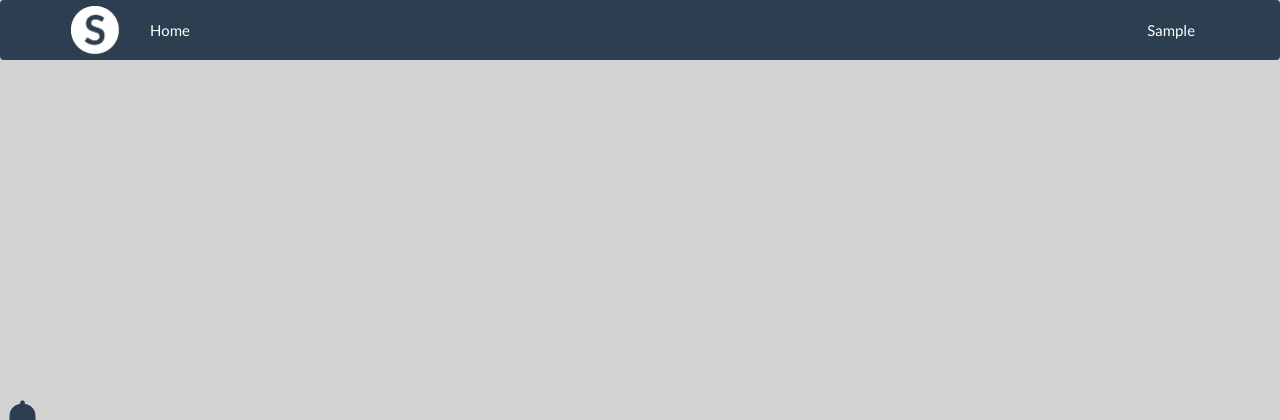
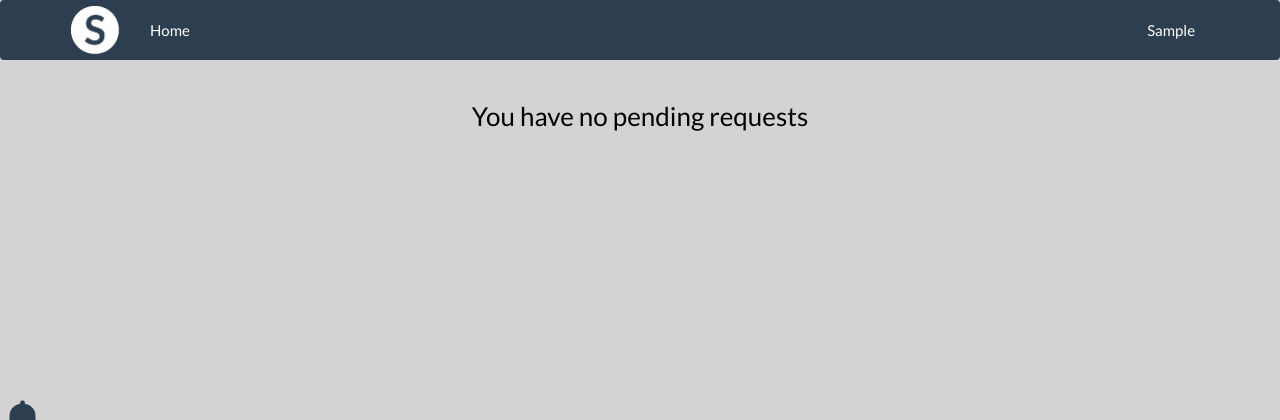
Before and after one commit to rohantarai/soacial, a Laravel app: page /pendingfriends in a window 1280 px wide. Shown: the top 420 px of the page. Run offline with Laravel 8, Linux system fonts and the light colour scheme; a user stored in the database is signed in; tables that the repository leaves empty hold one stand-in row (values such as "Sample post"); settings files or empty folders that the repository lacks are supplied; some libraries are stand-ins or nearby versions.

Commit message:
added a line to display no pending/requested friends if array is empty

```diff
--- a/resources/views/pendingfriends.blade.php
+++ b/resources/views/pendingfriends.blade.php
@@ -2,6 +2,11 @@
 @include('template.notifier')
 @section('content')
     <div class="container">
+        @if(!$users->count())
+            <div class="text-center">
+                <h3 style="color: black;">You have no pending requests</h3>
+            </div>
+        @else
             <div class="row" style="display:flex; flex-wrap: wrap;">
                 @foreach($users as $user)
                     <div class="col-md-3 col-sm-4">
@@ -85,6 +90,7 @@
                     </div>
                 @endforeach
             </div>
+        @endif
     </div>
     <div class="container text-center">
         {{ $users->links() }}
--- a/resources/views/requestedfriends.blade.php
+++ b/resources/views/requestedfriends.blade.php
@@ -2,6 +2,11 @@
 @include('template.notifier')
 @section('content')
     <div class="container">
+        @if(!$users->count())
+            <div class="text-center">
+                <h3 style="color: black;">You have no sent requests</h3>
+            </div>
+        @else
             <div class="row" style="display:flex; flex-wrap: wrap;">
                 @foreach($users as $user)
                     <div class="col-md-3 col-sm-4">
@@ -76,6 +81,7 @@
                     </div>
                 @endforeach
             </div>
+        @endif
     </div>
     <div class="container text-center">
         {{ $users->links() }}
```
Lines whose indentation alone changed are shown as unchanged.
